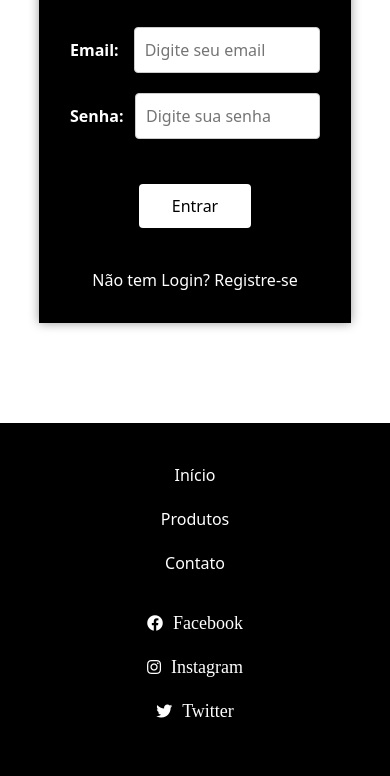
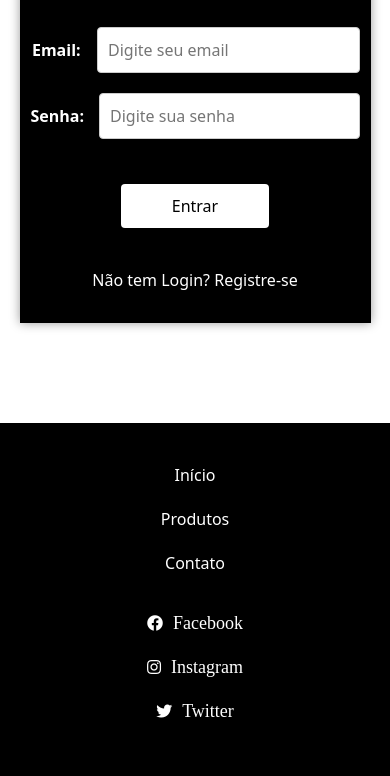
Before and after one commit to ricardofpe/gym-geek, a plain HTML site: page html/login-registro/login.html in a window 390 px wide. Shown: the part 249-1025 px from the top of the page. Drawn offline with nearby package versions, Linux system fonts and the light colour scheme.

Commit message:
ajuste-container-login-mobile

```diff
--- a/css/style-login-registro.css
+++ b/css/style-login-registro.css
@@ -162,4 +162,11 @@ width: 80%;
 .titulo-nav{
   font-size: 22px;
 }
+
+.login-body{
+  padding: 30px 10px;
 }
+.login-container{
+  width: 90%;
+}
+}
```
